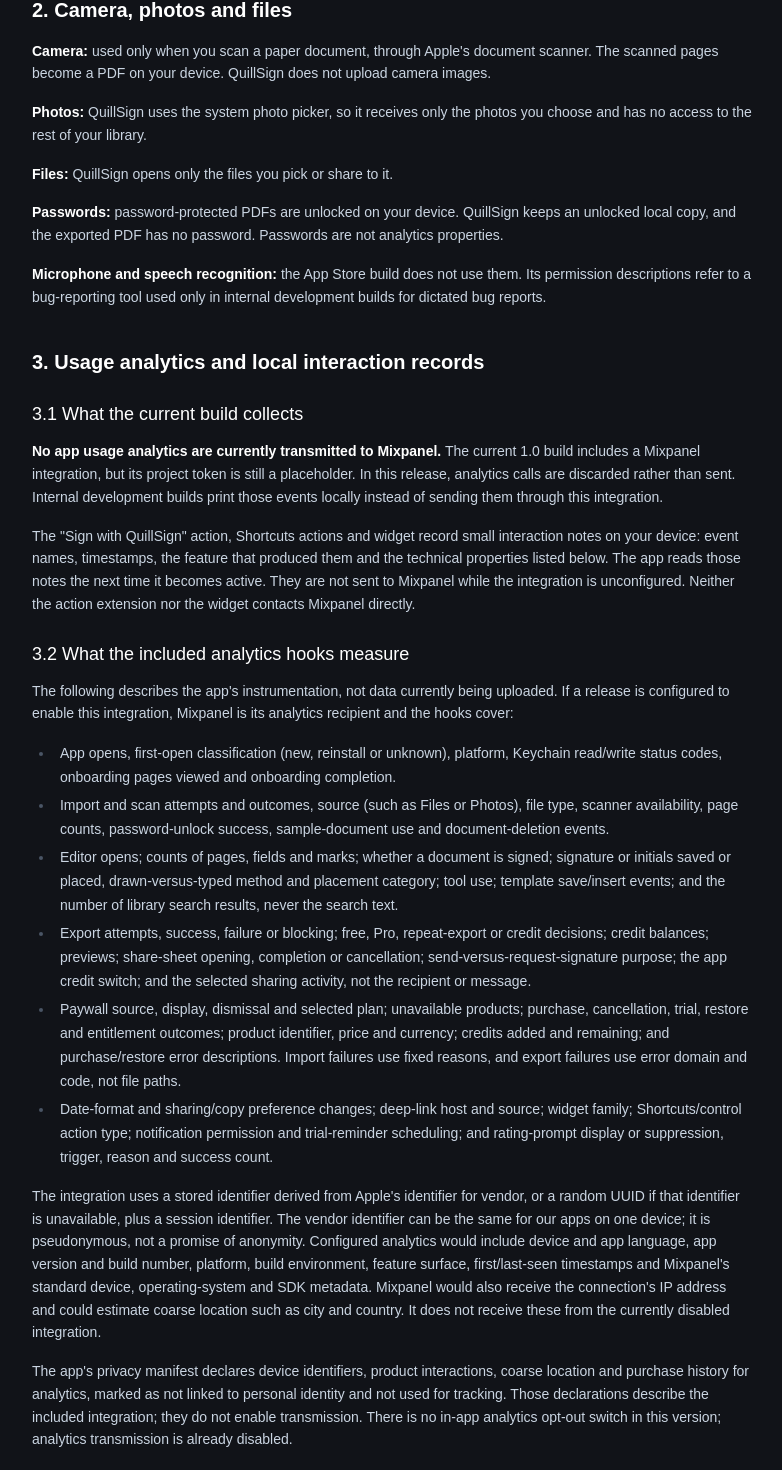
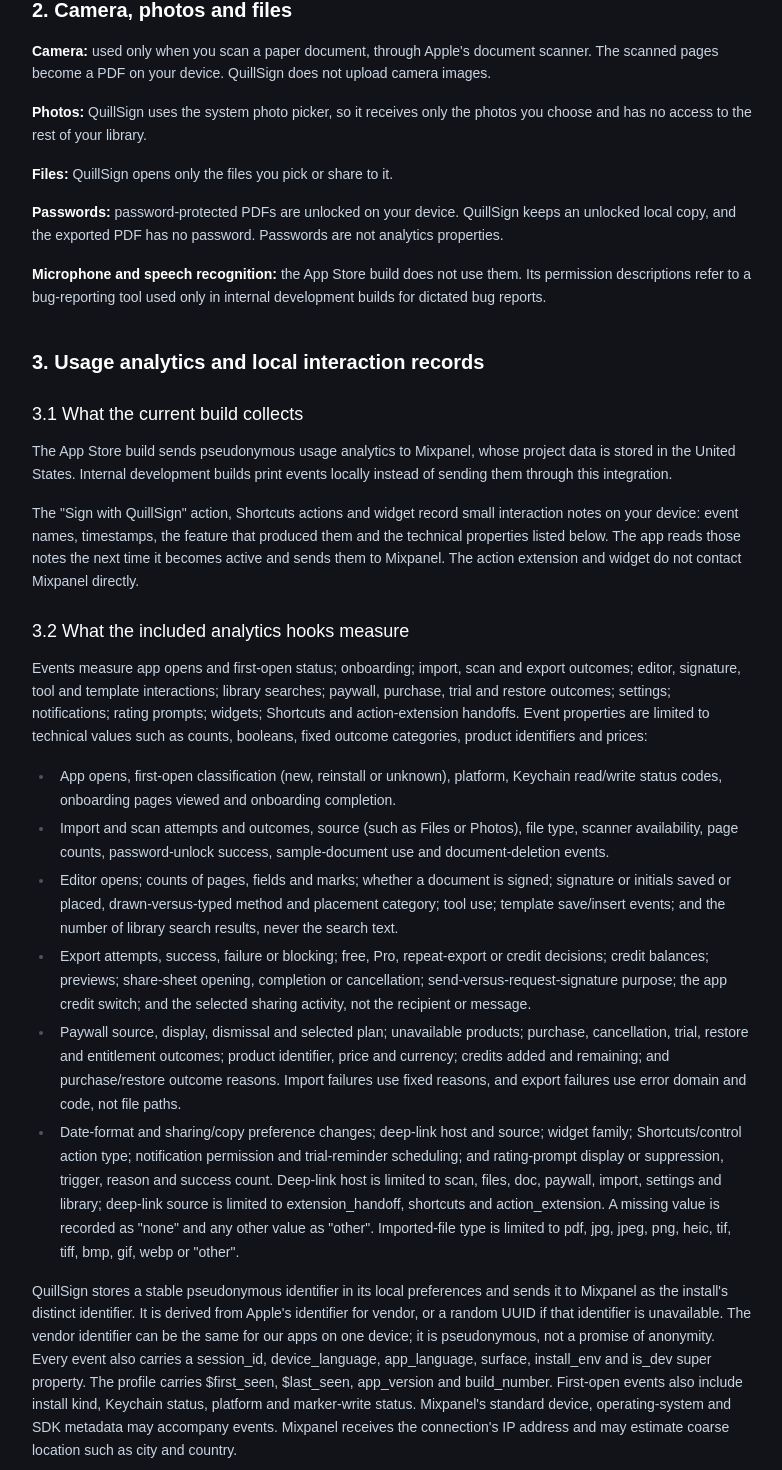
Before and after one commit to dheerajjha/heywrist, a Next.js app: page /quillsign/privacy in a window 1280 px wide. Shown: the part 1321-2791 px from the top of the page, without its empty margins (248-1030 px from the left). Built offline with nearby package versions, Linux system fonts and the light colour scheme.

Commit message:
privacy: disclose QuillSign Mixpanel analytics

```diff
--- a/src/app/quillsign/privacy/page.tsx
+++ b/src/app/quillsign/privacy/page.tsx
@@ -10,7 +10,7 @@ export default function QuillSignPrivacy() {
   return (
     <PolicyLayout appName="QuillSign" slug="quillsign" title="Privacy Policy">
       <p><strong>Effective Date:</strong>{" "}October 23, 2026</p>
-      <p><strong>Last Updated:</strong>{" "}November 12, 2026</p>
+      <p><strong>Last Updated:</strong>{" "}November 13, 2026</p>
 
       <p>
         Hey Wrist (&quot;we,&quot; &quot;us,&quot; or &quot;our&quot;) makes QuillSign, an app for filling in and signing
@@ -18,9 +18,9 @@ export default function QuillSignPrivacy() {
       </p>
       <p>
         <strong>In short:</strong>{" "}QuillSign processes your documents, signatures and form values on your device.
-        The App Store build never uploads them to us or an analytics provider. There is no QuillSign account.
-        The current 1.0 build sends no app usage analytics to Mixpanel because its analytics integration is not configured.
-        Sharing a document yourself is a separate, user-controlled action.
+        The App Store build sends pseudonymous usage analytics to Mixpanel, which stores data in the United States;
+        document content, signatures and form values are not included. There is no QuillSign account. Sharing a document
+        yourself is a separate, user-controlled action.
       </p>
 
       <h2>1. What stays on your device</h2>
@@ -77,21 +77,21 @@ export default function QuillSignPrivacy() {
       <h2>3. Usage analytics and local interaction records</h2>
       <h3>3.1 What the current build collects</h3>
       <p>
-        <strong>No app usage analytics are currently transmitted to Mixpanel.</strong>{" "}The current 1.0 build includes
-        a Mixpanel integration, but its project token is still a placeholder. In this release, analytics calls are
-        discarded rather than sent. Internal development builds print those events locally instead of sending them
-        through this integration.
+        The App Store build sends pseudonymous usage analytics to Mixpanel, whose project data is stored in the United
+        States. Internal development builds print events locally instead of sending them through this integration.
       </p>
       <p>
         The &quot;Sign with QuillSign&quot; action, Shortcuts actions and widget record small interaction notes on your device:
         event names, timestamps, the feature that produced them and the technical properties listed below. The app reads
-        those notes the next time it becomes active. They are not sent to Mixpanel while the integration is unconfigured.
-        Neither the action extension nor the widget contacts Mixpanel directly.
+        those notes the next time it becomes active and sends them to Mixpanel. The action extension and widget do not
+        contact Mixpanel directly.
       </p>
       <h3>3.2 What the included analytics hooks measure</h3>
       <p>
-        The following describes the app&apos;s instrumentation, not data currently being uploaded. If a release is
-        configured to enable this integration, Mixpanel is its analytics recipient and the hooks cover:
+        Events measure app opens and first-open status; onboarding; import, scan and export outcomes; editor, signature,
+        tool and template interactions; library searches; paywall, purchase, trial and restore outcomes; settings;
+        notifications; rating prompts; widgets; Shortcuts and action-extension handoffs. Event properties are limited
+        to technical values such as counts, booleans, fixed outcome categories, product identifiers and prices:
       </p>
       <ul>
         <li>
@@ -114,37 +114,41 @@ export default function QuillSignPrivacy() {
         </li>
         <li>
           Paywall source, display, dismissal and selected plan; unavailable products; purchase, cancellation, trial,
-          restore and entitlement outcomes; product identifier, price and currency; credits added and remaining;
-          and purchase/restore error descriptions. Import failures use fixed reasons, and export failures use error
-          domain and code, not file paths.
+          restore and entitlement outcomes; product identifier, price and currency; credits added and remaining; and
+          purchase/restore outcome reasons. Import failures use fixed reasons, and export failures use error domain and
+          code, not file paths.
         </li>
         <li>
           Date-format and sharing/copy preference changes; deep-link host and source; widget family; Shortcuts/control
           action type; notification permission and trial-reminder scheduling; and rating-prompt display or suppression,
-          trigger, reason and success count.
+          trigger, reason and success count. Deep-link host is limited to scan, files, doc, paywall, import, settings
+          and library; deep-link source is limited to extension_handoff, shortcuts and action_extension. A missing value
+          is recorded as &quot;none&quot; and any other value as &quot;other&quot;. Imported-file type is limited to pdf, jpg, jpeg, png,
+          heic, tif, tiff, bmp, gif, webp or &quot;other&quot;.
         </li>
       </ul>
       <p>
-        The integration uses a stored identifier derived from Apple&apos;s identifier for vendor, or a random UUID if
-        that identifier is unavailable, plus a session identifier. The vendor identifier can be the same for our apps
-        on one device; it is pseudonymous, not a promise of anonymity. Configured analytics would include device and
-        app language, app version and build number, platform, build environment, feature surface, first/last-seen
-        timestamps and Mixpanel&apos;s standard device, operating-system and SDK metadata. Mixpanel would also receive
-        the connection&apos;s IP address and could estimate coarse location such as city and country. It does not receive
-        these from the currently disabled integration.
+        QuillSign stores a stable pseudonymous identifier in its local preferences and sends it to Mixpanel as the
+        install&apos;s distinct identifier. It is derived from Apple&apos;s identifier for vendor, or a random UUID if that
+        identifier is unavailable. The vendor identifier can be the same for our apps on one device; it is pseudonymous,
+        not a promise of anonymity. Every event also carries a session_id, device_language, app_language, surface,
+        install_env and is_dev super property. The profile carries $first_seen, $last_seen, app_version and build_number.
+        First-open events also include install kind, Keychain status, platform and marker-write status. Mixpanel&apos;s
+        standard device, operating-system and SDK metadata may accompany events. Mixpanel receives the connection&apos;s IP
+        address and may estimate coarse location such as city and country.
       </p>
       <p>
         The app&apos;s privacy manifest declares device identifiers, product interactions, coarse location and purchase
-        history for analytics, marked as not linked to personal identity and not used for tracking. Those declarations
-        describe the included integration; they do not enable transmission. There is no in-app analytics opt-out switch
-        in this version; analytics transmission is already disabled.
+        history for analytics, marked as not linked to personal identity and not used for tracking. There is no in-app
+        analytics opt-out switch in this version.
       </p>
       <h3>3.3 What is never included in app analytics</h3>
       <p>
-        Analytics hooks do not attach document content, titles, file names, field values, text you type, template names
-        or bodies, PDF passwords, search text, or images of your signature or initials. Documents, signatures and form
-        values are never uploaded to an analytics provider. QuillSign does not track you across other companies&apos; apps
-        or websites, uses no advertising identifier, and shows no ads.
+        Analytics events never include document content or titles, file names, field values, text you type, template
+        names or bodies, PDF passwords, search text, or images of your signature or initials. Deep-link analytics send
+        only the allowlisted host and source values named above, and imported-file analytics send only an allowlisted
+        type. Documents, signatures and form values are never sent to Mixpanel. QuillSign does not track you across
+        other companies&apos; apps or websites, uses no advertising identifier, and shows no ads.
       </p>
 
       <h2>4. Purchases and notifications</h2>
@@ -184,8 +188,10 @@ export default function QuillSignPrivacy() {
         identifier, and we cannot access your Keychain. This is not document cloud sync.
       </p>
       <p>
-        The current build sends no Mixpanel app analytics for us to delete. For questions or privacy requests about
-        information you sent directly to us, contact the email below.
+        To request deletion of Mixpanel analytics associated with your install, email founder@heywrist.com and ask us
+        to delete that install&apos;s analytics. Include the app version and approximate dates you used it so we can locate
+        the records; do not email documents, signatures or form values. For questions or privacy requests about
+        information you sent directly to us, contact the same address.
       </p>
 
       <h2>8. Support and this website</h2>
```
